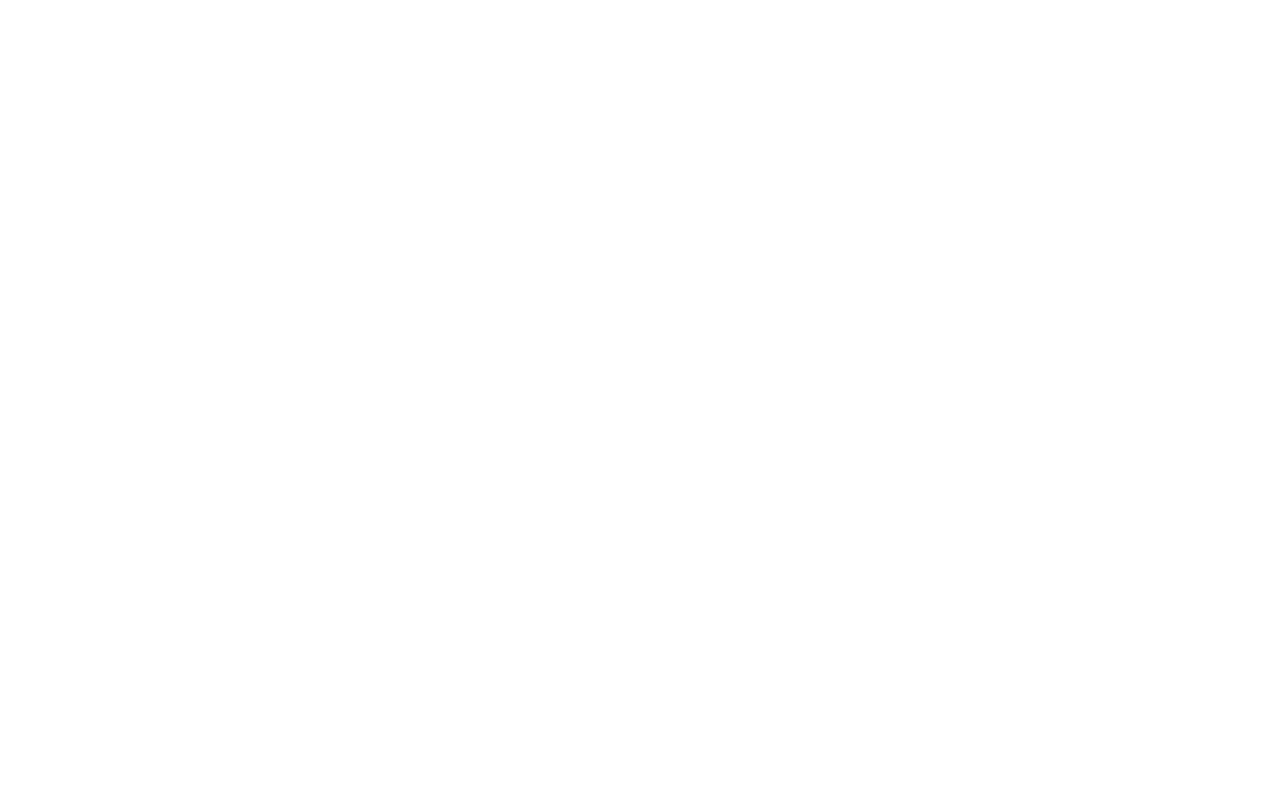
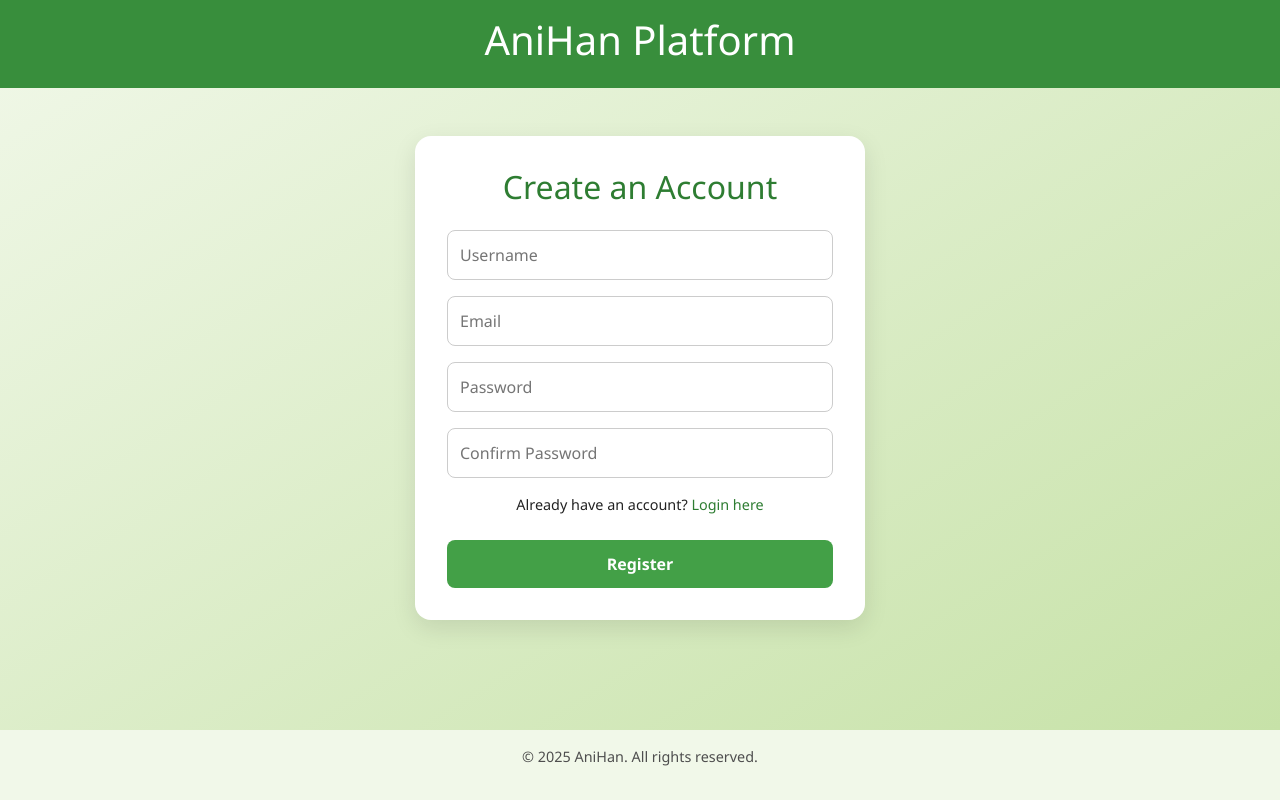
Before and after one commit to chrisverdad/AniHan, a Vue app: page /register in a window 1280 px wide. Before the commit this address had no page. Built offline with nearby package versions, Linux system fonts and the light colour scheme.

Commit message:
adding login page

```diff
--- a/src/router/index.js
+++ b/src/router/index.js
@@ -1,15 +1,29 @@
 import { createRouter, createWebHistory } from 'vue-router'
+import LoginView from '../views/LoginView.vue'
+import RegisterView from '../views/RegisterView.vue'
 import HomepageView from '../views/HomepageView.vue'
+
+const routes = [
+  {
+    path: '/',
+    name: 'Login',
+    component: LoginView,
+  },
+  {
+    path: '/register',
+    name: 'Register',
+    component: RegisterView,
+  },
+  {
+    path: '/home',
+    name: 'Home',
+    component: HomepageView,
+  },
+]
 
 const router = createRouter({
   history: createWebHistory(import.meta.env.BASE_URL),
-  routes: [
-    {
-      path: '/',
-      name: 'Home',
-      component: HomepageView,
-    },
-  ],
+  routes,
 })
 
 export default router
--- /dev/null
+++ b/src/views/LoginView.vue
@@ -0,0 +1,131 @@
+<script setup>
+import { ref } from 'vue'
+import { useRouter } from 'vue-router'
+
+const username = ref('')
+const password = ref('')
+const router = useRouter()
+
+function handleLogin() {
+  router.push('/home')
+}
+</script>
+
+<template>
+  <div class="login-container">
+    <!-- Header -->
+    <header class="header">
+      <h1>AniHan Platform</h1>
+    </header>
+
+    <!-- Login Card -->
+    <main class="login-card">
+      <h2>Login to Your Account</h2>
+      <form @submit.prevent="handleLogin">
+        <input type="text" v-model="username" placeholder="Username" required />
+        <input type="password" v-model="password" placeholder="Password" required />
+
+        <!-- ✅ Updated router-link for Register -->
+        <div class="login-links">
+          <router-link to="/register">Register</router-link> | <a href="#">Forgot Password?</a>
+        </div>
+
+        <button type="submit">Login</button>
+      </form>
+    </main>
+
+    <!-- Footer -->
+    <footer class="footer">
+      <p>&copy; 2025 AniHan. All rights reserved.</p>
+    </footer>
+  </div>
+</template>
+
+<style scoped>
+.login-container {
+  display: flex;
+  flex-direction: column;
+  min-height: 100vh;
+  background: linear-gradient(to bottom right, #e8f5e9, #c8e6c9);
+  font-family: 'Segoe UI', Tahoma, Geneva, Verdana, sans-serif;
+}
+
+.header {
+  background-color: #388e3c;
+  color: white;
+  padding: 1rem;
+  text-align: center;
+  box-shadow: 0 2px 5px rgba(0, 0, 0, 0.15);
+}
+
+.login-card {
+  background: white;
+  max-width: 400px;
+  width: 90%;
+  margin: 3rem auto;
+  padding: 2rem;
+  border-radius: 16px;
+  box-shadow: 0 8px 24px rgba(0, 0, 0, 0.15);
+  text-align: center;
+}
+
+.login-card h2 {
+  margin-bottom: 1.5rem;
+  color: #2e7d32;
+}
+
+input[type='text'],
+input[type='password'] {
+  width: 100%;
+  padding: 0.75rem;
+  margin-bottom: 1rem;
+  border: 1px solid #ccc;
+  border-radius: 8px;
+  transition: border-color 0.3s;
+}
+
+input:focus {
+  outline: none;
+  border-color: #66bb6a;
+}
+
+.login-links {
+  font-size: 0.9rem;
+  margin-bottom: 1.5rem;
+}
+
+.login-links a {
+  color: #2e7d32;
+  text-decoration: none;
+}
+
+.login-links a:hover {
+  text-decoration: underline;
+}
+
+button {
+  background-color: #43a047;
+  color: white;
+  padding: 0.75rem;
+  width: 100%;
+  border: none;
+  border-radius: 8px;
+  font-size: 1rem;
+  font-weight: bold;
+  cursor: pointer;
+  transition: background 0.3s;
+}
+
+button:hover {
+  background-color: #388e3c;
+}
+
+.footer {
+  margin-top: auto;
+  padding: 1rem;
+  text-align: center;
+  background-color: #f1f8e9;
+  font-size: 0.9rem;
+  color: #4e4e4e;
+}
+</style>
--- /dev/null
+++ b/src/views/RegisterView.vue
@@ -0,0 +1,136 @@
+<template>
+  <div class="register-container">
+    <!-- Header -->
+    <header class="header">
+      <h1>AniHan Platform</h1>
+    </header>
+
+    <!-- Register Card -->
+    <main class="register-card">
+      <h2>Create an Account</h2>
+      <form @submit.prevent="handleRegister">
+        <input type="text" v-model="username" placeholder="Username" required />
+        <input type="email" v-model="email" placeholder="Email" required />
+        <input type="password" v-model="password" placeholder="Password" required />
+        <input type="password" v-model="confirmPassword" placeholder="Confirm Password" required />
+        <p class="login-link">
+          Already have an account? <router-link to="/">Login here</router-link>
+        </p>
+        <button type="submit">Register</button>
+      </form>
+    </main>
+
+    <!-- Footer -->
+    <footer class="footer">
+      <p>&copy; 2025 AniHan. All rights reserved.</p>
+    </footer>
+  </div>
+</template>
+
+<script setup>
+import { ref } from 'vue'
+import { useRouter } from 'vue-router'
+
+const username = ref('')
+const email = ref('')
+const password = ref('')
+const confirmPassword = ref('')
+const router = useRouter()
+
+function handleRegister() {
+  if (password.value !== confirmPassword.value) {
+    alert('Passwords do not match.')
+    return
+  }
+
+  // Replace with real registration logic
+  alert('Registration successful!')
+  router.push('/')
+}
+</script>
+
+<style scoped>
+.register-container {
+  display: flex;
+  flex-direction: column;
+  min-height: 100vh;
+  background: linear-gradient(to bottom right, #f1f8e9, #c5e1a5);
+  font-family: 'Segoe UI', Tahoma, Geneva, Verdana, sans-serif;
+}
+
+.header {
+  background-color: #388e3c;
+  color: white;
+  padding: 1rem;
+  text-align: center;
+}
+
+.register-card {
+  background: white;
+  max-width: 450px;
+  margin: 3rem auto;
+  padding: 2rem;
+  border-radius: 16px;
+  box-shadow: 0 8px 24px rgba(0, 0, 0, 0.1);
+  text-align: center;
+}
+
+.register-card h2 {
+  margin-bottom: 1.5rem;
+  color: #2e7d32;
+}
+
+input {
+  width: 100%;
+  padding: 0.75rem;
+  margin-bottom: 1rem;
+  border: 1px solid #ccc;
+  border-radius: 8px;
+  transition: border-color 0.3s;
+}
+
+input:focus {
+  outline: none;
+  border-color: #66bb6a;
+}
+
+button {
+  background-color: #43a047;
+  color: white;
+  padding: 0.75rem;
+  width: 100%;
+  border: none;
+  border-radius: 8px;
+  font-size: 1rem;
+  font-weight: bold;
+  cursor: pointer;
+  transition: background 0.3s;
+}
+
+button:hover {
+  background-color: #388e3c;
+}
+
+.login-link {
+  font-size: 0.9rem;
+  margin-bottom: 1.5rem;
+}
+
+.login-link a {
+  color: #2e7d32;
+  text-decoration: none;
+}
+
+.login-link a:hover {
+  text-decoration: underline;
+}
+
+.footer {
+  margin-top: auto;
+  padding: 1rem;
+  text-align: center;
+  background-color: #f1f8e9;
+  font-size: 0.9rem;
+  color: #4e4e4e;
+}
+</style>
```
